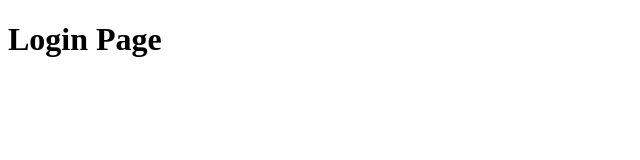
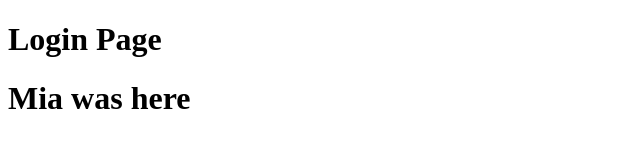
Before and after one commit to Muhammad-Deen/Paw_Up_Frontend, a plain HTML site: page Paw_Up_webpages/login.html in a window 1280 px wide. Shown: the whole page, without its empty margins (0-640 px from the left). Drawn offline with Linux system fonts and the light colour scheme.

Commit message:
Update login.html

```diff
--- a/Paw_Up_webpages/login.html
+++ b/Paw_Up_webpages/login.html
@@ -7,5 +7,6 @@
 </head>
 <body>
     <h1>Login Page</h1>
+    <h1>Mia was here</h1>
 </body>
 </html>
```
